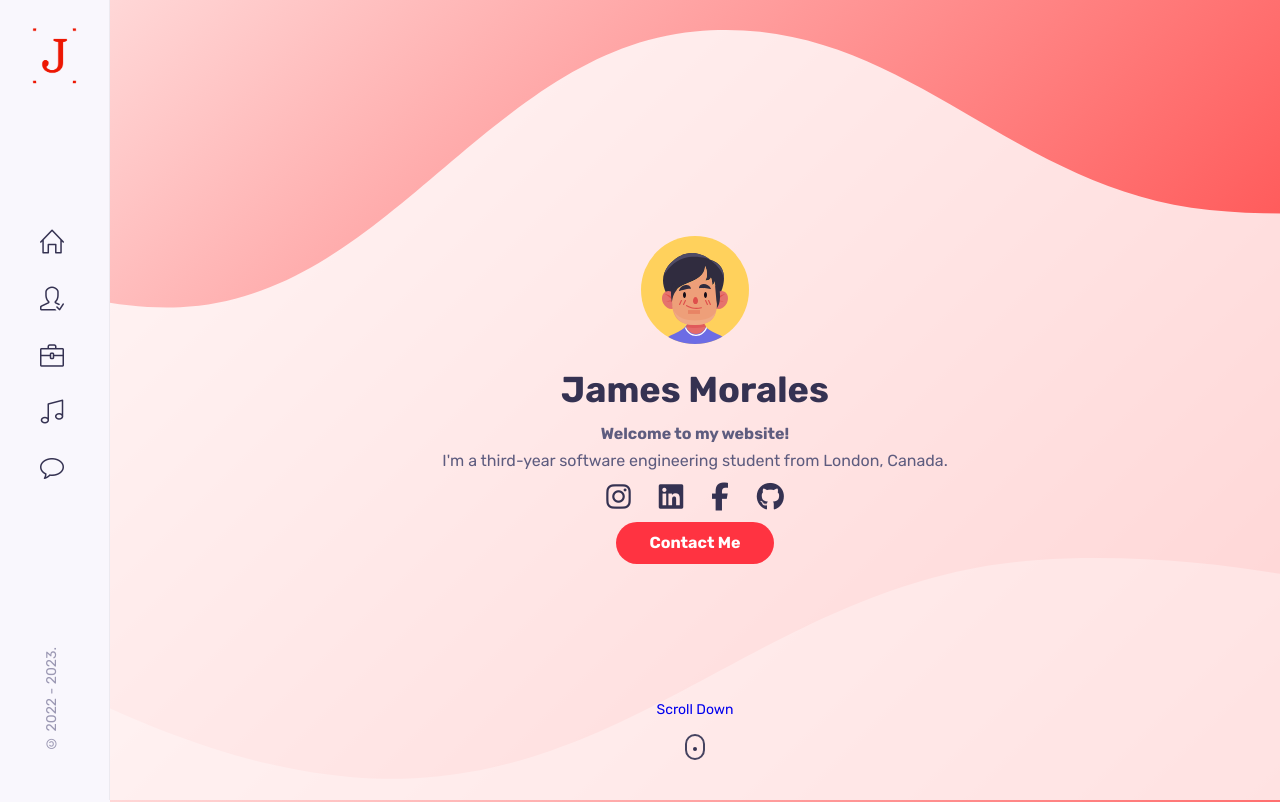
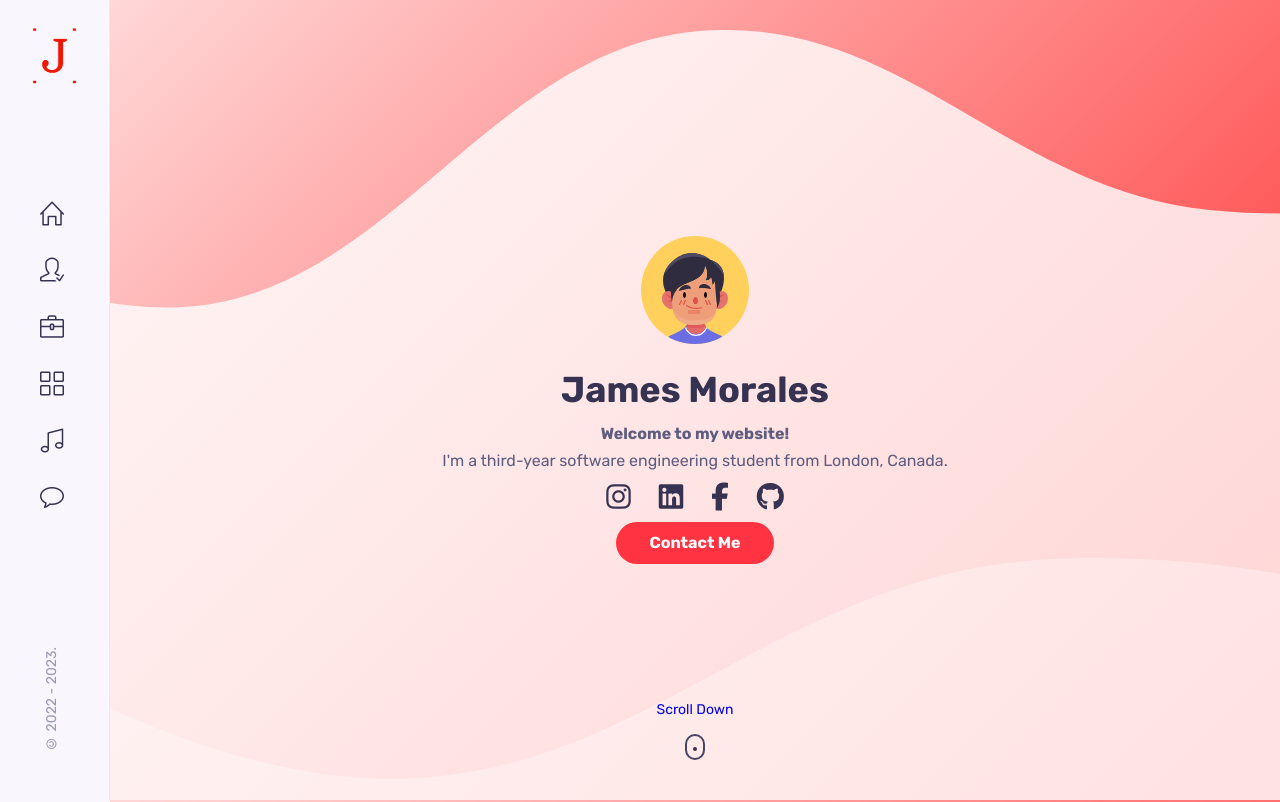
Before and after one commit to jamesmoraless/jamesmoraless.github.io, a React (Create React App) app: page / in a window 1280 px wide. Shown: the top 802 px of the page. Built offline with nearby package versions, Linux system fonts and the light colour scheme.

Commit message:
added projects section

```diff
--- a/src/App.js
+++ b/src/App.js
@@ -5,6 +5,7 @@ import About from './components/about/About';
 import Resume from './components/resume/Resume';
 import Contact from './components/contact/Contact';
 import Music from './components/music/Music';
+import Projects from './components/projects/Projects';
 
 
 function App() {
@@ -15,6 +16,7 @@ function App() {
         <Home />
         <About />
         <Resume />
+        <Projects />
         <Music />
         <Contact />
       </main>
--- a/src/components/music/Music.jsx
+++ b/src/components/music/Music.jsx
@@ -3,7 +3,7 @@ import  "./music.css";
 
 const Music = () => {
     return (
-        <section className="more container section" id='more'>
+        <section className="more container section" id='music'>
             <h2 className="section_title">What I Listen To</h2>
             <iframe src="https://open.spotify.com/embed/playlist/7efziCcJHXFXcNrG2ApGxm?utm_source=generator&theme=0" className='music_frame'></iframe>
 
--- a/src/components/music/music.css
+++ b/src/components/music/music.css
@@ -3,5 +3,5 @@
     height: 25rem;
     display: flex;
     box-shadow: var(--shadow);
-    border-radius: 12px;
+    border-radius: 20px;
 }
--- /dev/null
+++ b/src/components/projects/Projects.jsx
@@ -0,0 +1,14 @@
+import React from 'react';
+import  "./projects.css";
+
+const Projects = () => {
+    return (
+        <section className="projects container section" id='projects'>
+            <h2 className="section_title">My Projects</h2>
+
+
+        </section>
+    )
+}
+
+export default Projects
--- a/src/components/sidebar/Sidebar.jsx
+++ b/src/components/sidebar/Sidebar.jsx
@@ -30,10 +30,14 @@ const Sidebar = () => {
                             </a>
                         </li>
 
-
+                        <li className="nav_item">
+                            <a href="#projects" className="nav_link">
+                            <i className="icon-grid"></i>
+                            </a>
+                        </li>
 
                         <li className="nav_item">
-                            <a href="#more" className="nav_link">
+                            <a href="#music" className="nav_link">
                             <i className="icon-music-tone-alt"></i>
                             </a>
                         </li>
```
Also changed, not shown: src/components/projects/projects.css (added).
